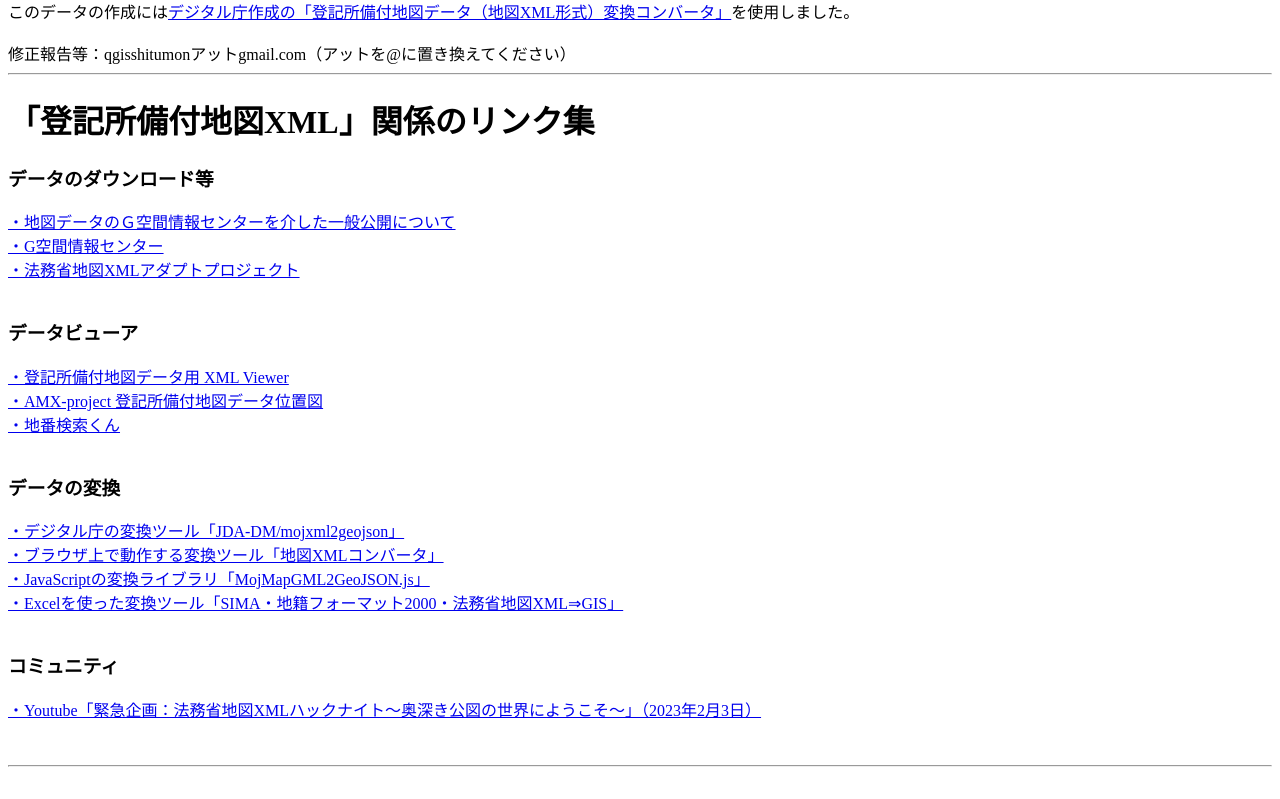
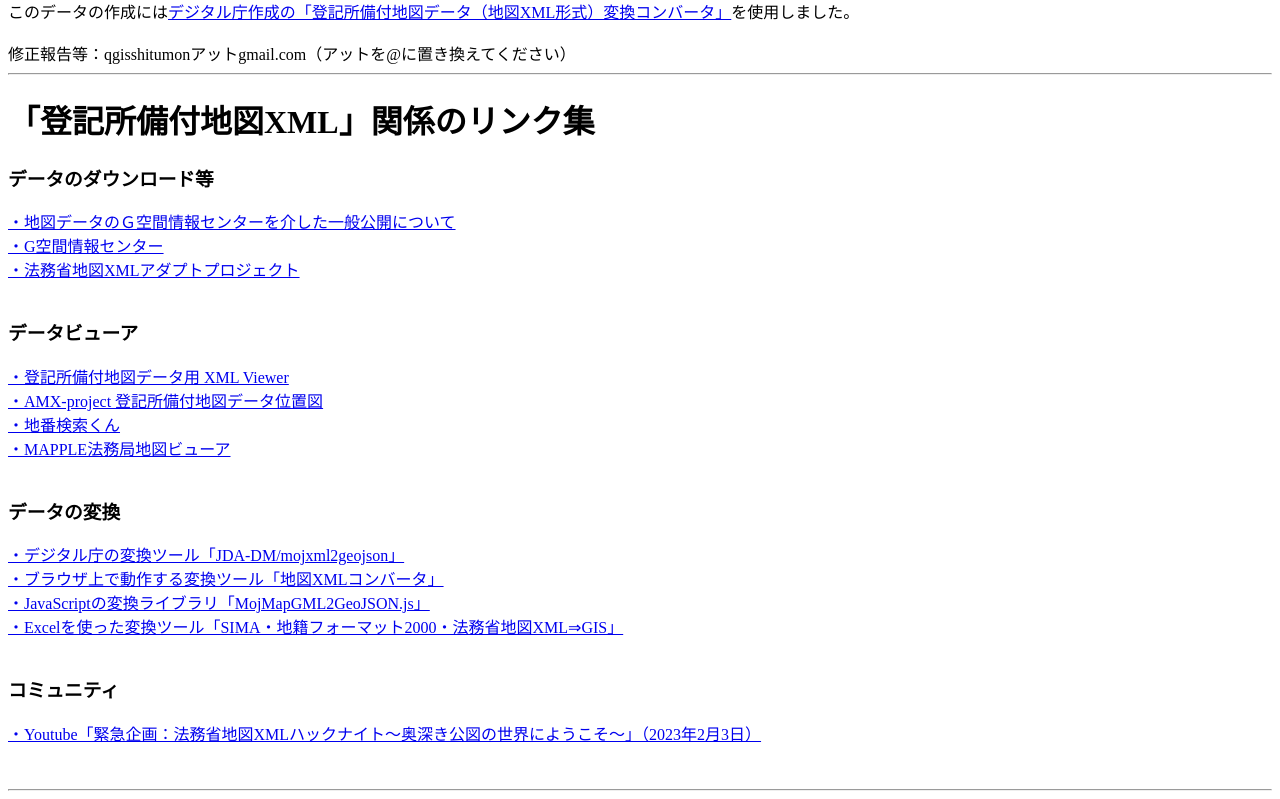
Before and after one commit to koukita/touki_map_hokkaido, a plain HTML site: page index_link.html in a window 1280 px wide. Shown: the part 5908-6707 px from the top of the page. Before the commit the page ends 6683 px from the top, so only its background shows below. Drawn offline with Linux system fonts and the light colour scheme.

Commit message:
Mapple追加

```diff
--- a/index_link.html
+++ b/index_link.html
@@ -795,6 +795,8 @@
 <a href="https://geolonia.github.io/chiban-viewer">・登記所備付地図データ用 XML Viewer</a><br>
 <a href="https://amx-project.github.io/a/habs.html#5.99/43.527/143.123">・AMX-project 登記所備付地図データ位置図</a><br>
 <a href="https://chiban-kensaku.com">・地番検索くん</a><br>
+<a href="https://labs.mapple.com/mapplexml.html?_gl=1*5sh5k1*_ga*Njc4MTc2NDQzLjE2NzY0NTYyMzk.*_ga_T86PSGHHNH*MTY3NjQ1NjIzOS4xLjAuMTY3NjQ1NjI0MC4wLjAuMA..#5.27/38.602/137.5">・MAPPLE法務局地図ビューア</a><br>
+
 <br>
 <h3>データの変換</h3>
 <a href="https://github.com/JDA-DM/mojxml2geojson/">・デジタル庁の変換ツール「JDA-DM/mojxml2geojson」</a><br>
```
